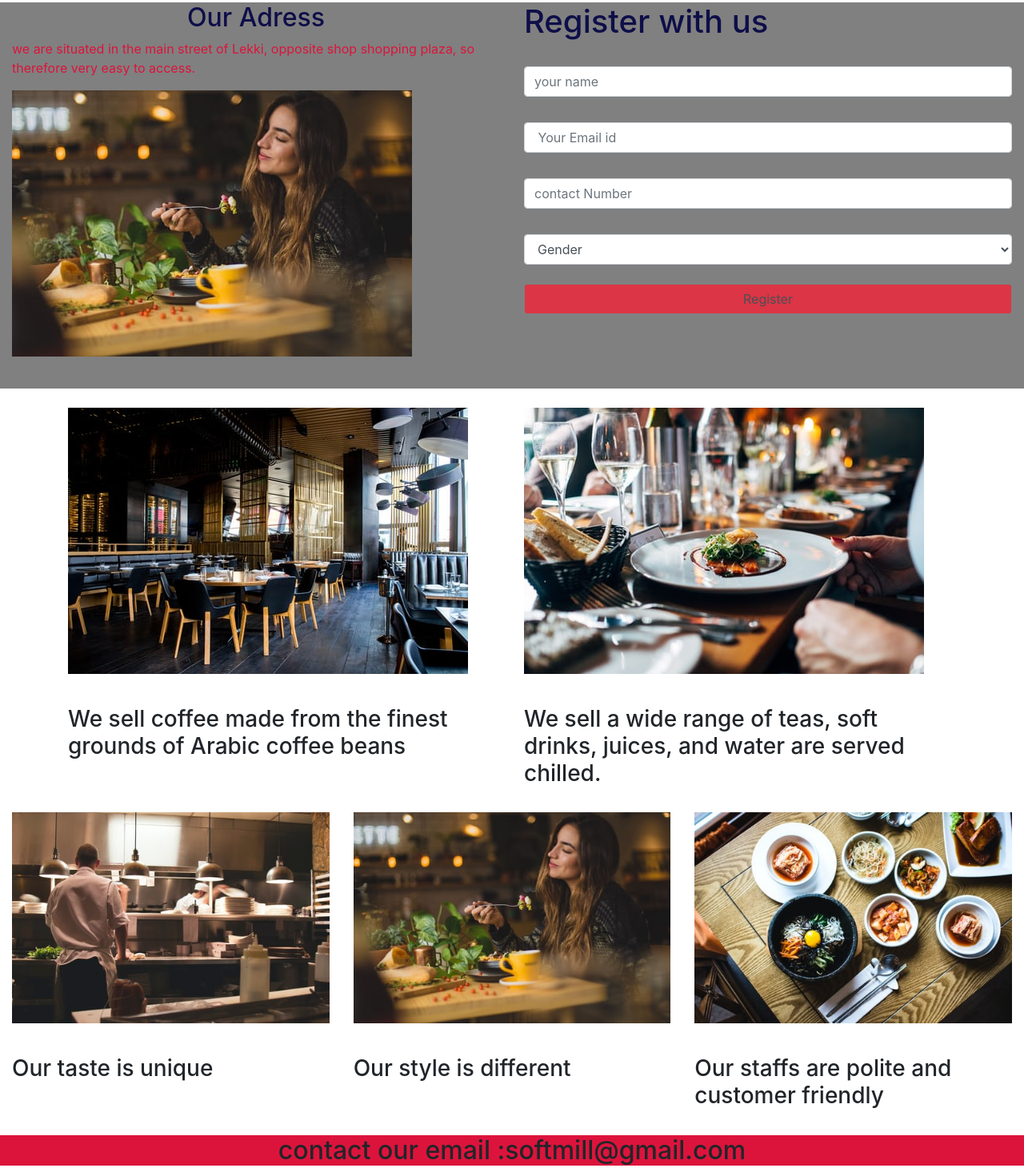
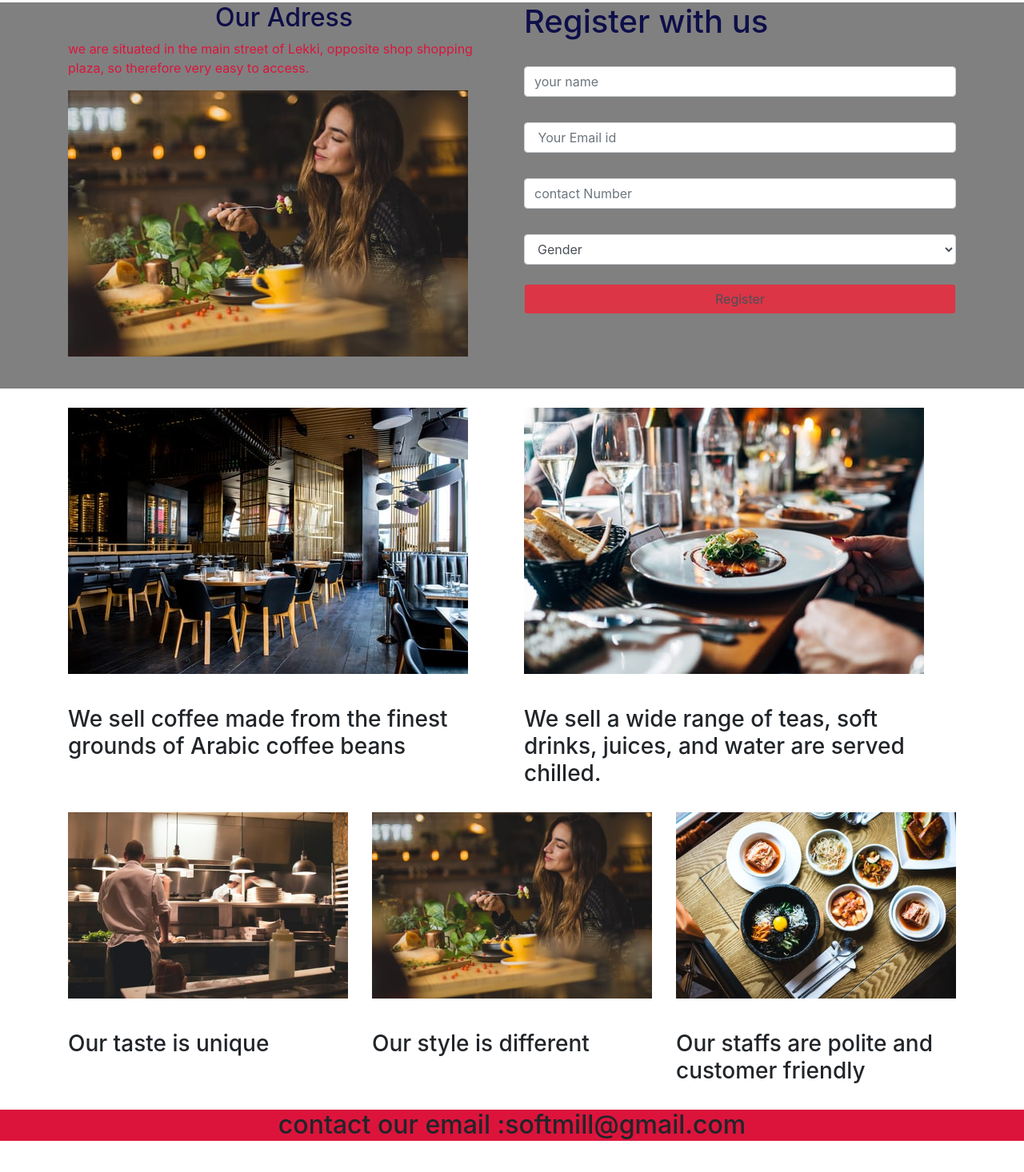
Before and after one commit to justiceokpala/restaurant, a plain HTML site: page index.html in a window 1280 px wide. Shown: the part 133-1599 px from the top of the page at 80% size. After the commit the page ends 1568 px from the top, so only its background shows below. Drawn offline with Linux system fonts and the light colour scheme; a web font is replaced by a local one.

Commit message:
first commit

```diff
--- a/index.html
+++ b/index.html
@@ -20,6 +20,7 @@
 <body>
     <h1 class="softmillh1">Softmill chocolate and cofee shop</h1>
     <section class="container-fluid ">
+      <section class="container">
             <nav class="navbar navbar-expand-lg navbar-light bg-light ">
                 <a class="navbar-brand" href="#">Navbar</a>
                 <button class="navbar-toggler" type="button" data-toggle="collapse" data-target="#navbarSupportedContent" aria-controls="navbarSupportedContent" aria-expanded="false" aria-label="Toggle navigation">
@@ -52,9 +53,10 @@
                 </div>
               </nav>
           </section>
-
+    </section>
 
           <section class="container-fluid afternav  mt-4">
+            <section class="container">
               <div class="row">
                   <div class="col-md-6">
 
@@ -93,7 +95,7 @@
                   </div>
 
               </div>
-
+           </section>
           </section>
           <section class="container-fluid mt-4">
               <section class="container">
@@ -116,6 +118,7 @@
           </section>
 
           <section class="container-fluid mt-4">
+            <section class="container">
               <div class="row">
                   <div class="col-md-4">
                     <div class="marginbottom"> <img src="images/image6.jpg" class="img-fluid"> </div>
@@ -138,11 +141,13 @@
                     <h3>Our staffs are polite and customer friendly</h3>
 
             </div>
-
+          </section>
           </section>
 
           <section class="container-fluid footer mt-4">
+            <section class="container">
      <h2> contact our email :softmill@gmail.com </h2>
+     </section>
 
           </section>
 
```
